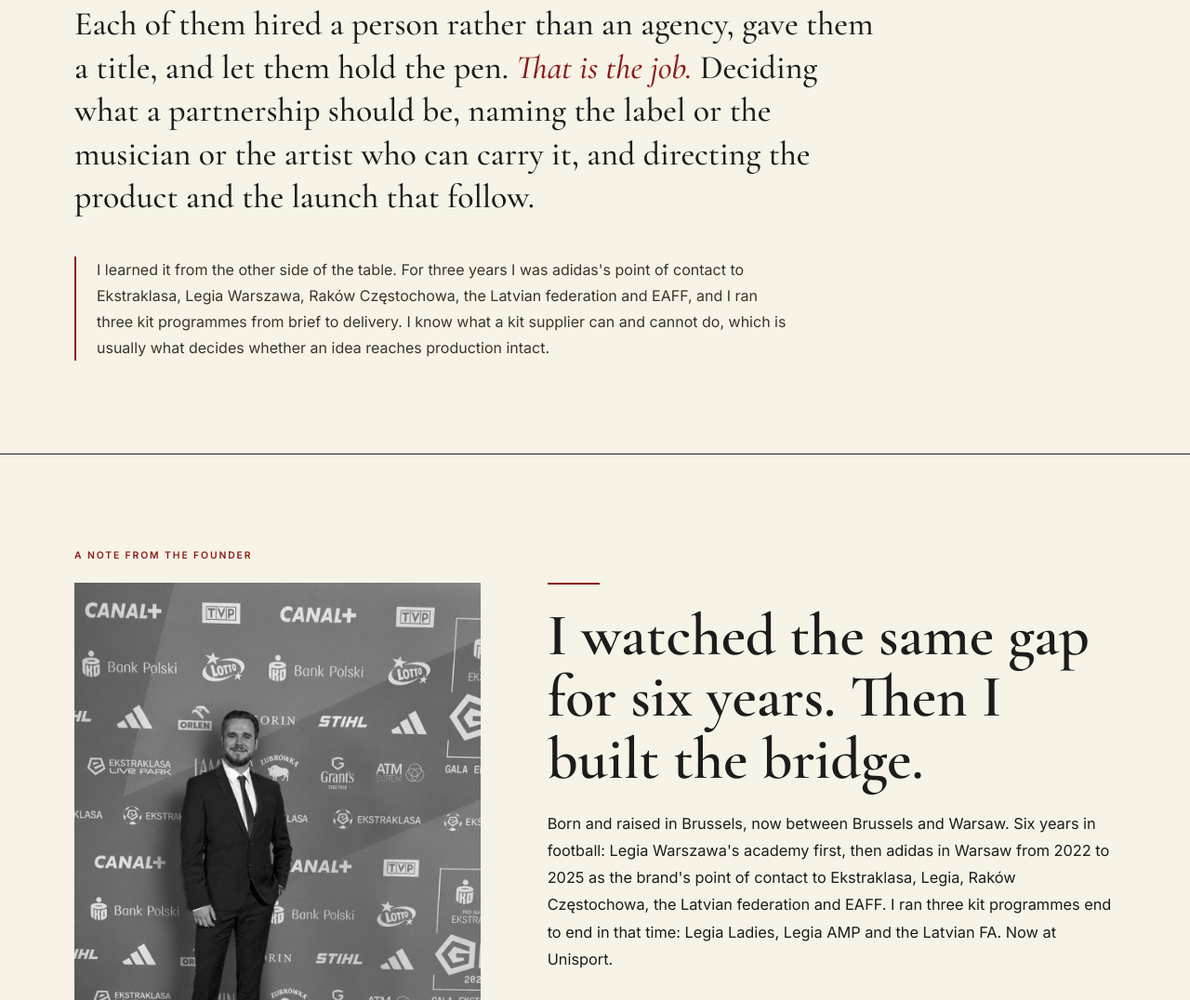
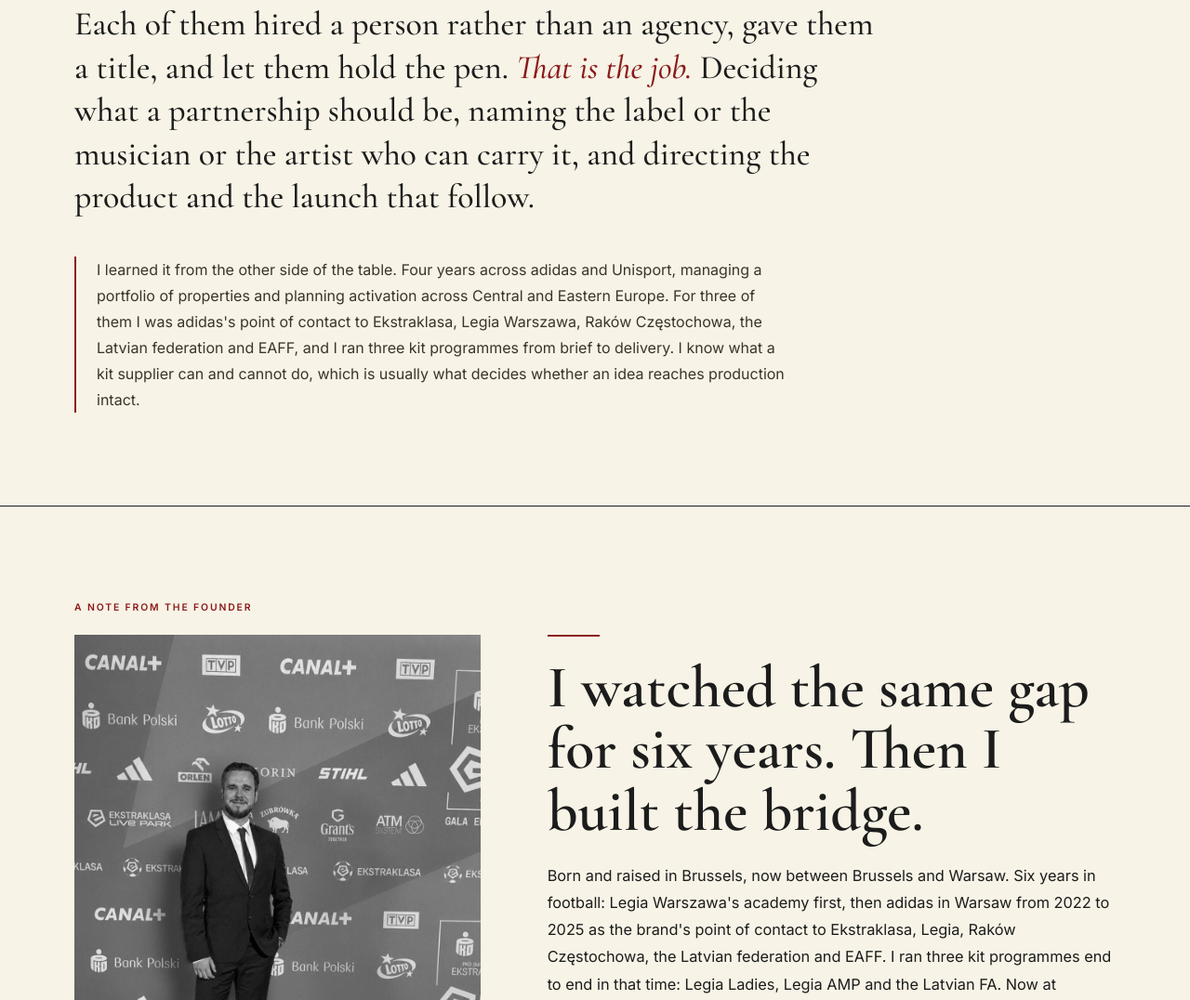
Before and after one commit to mostinternational/most-website, a plain HTML site: page index.html in a window 1280 px wide. Shown: the part 1998-3074 px from the top of the page at 93% size. Drawn offline with nearby package versions, Linux system fonts and the light colour scheme.

Commit message:
Open the house aside on the four years, not the adidas seat
Adds portfolio management and activation planning across adidas and Unisport before the adidas specifics, so the credential reads as a span of work rather than one job.

```diff
--- a/index.html
+++ b/index.html
@@ -633,7 +633,7 @@
       <!--EDIT:manifesto-3--><p class="reveal d1">The clubs that have answered that question went outside for it.</p><!--/EDIT-->
       <p class="reveal d2">Venezia gave a small New York studio the creative director's title and enough authority to reject its own kit supplier's proposed home shirt. Ajax handed its 125th anniversary identity, down to a bespoke fifteen-weight typeface, to a studio that had called them first. Como made the founder of a Los Angeles label its chief brand officer, with a remit across clothing, imagery, hospitality and retail, and gave him a shareholding.</p>
       <p class="reveal d2">Each of them hired a person rather than an agency, gave them a title, and let them hold the pen. <em>That is the job.</em> Deciding what a partnership should be, naming the label or the musician or the artist who can carry it, and directing the product and the launch that follow.</p>
-      <div class="aside reveal d3">I learned it from the other side of the table. For three years I was adidas's point of contact to Ekstraklasa, Legia Warszawa, Rak&oacute;w Cz&#281;stochowa, the Latvian federation and EAFF, and I ran three kit programmes from brief to delivery. I know what a kit supplier can and cannot do, which is usually what decides whether an idea reaches production intact.</div>
+      <div class="aside reveal d3">I learned it from the other side of the table. Four years across adidas and Unisport, managing a portfolio of properties and planning activation across Central and Eastern Europe. For three of them I was adidas's point of contact to Ekstraklasa, Legia Warszawa, Rak&oacute;w Cz&#281;stochowa, the Latvian federation and EAFF, and I ran three kit programmes from brief to delivery. I know what a kit supplier can and cannot do, which is usually what decides whether an idea reaches production intact.</div>
     </div>
   </div>
 </section>
```
